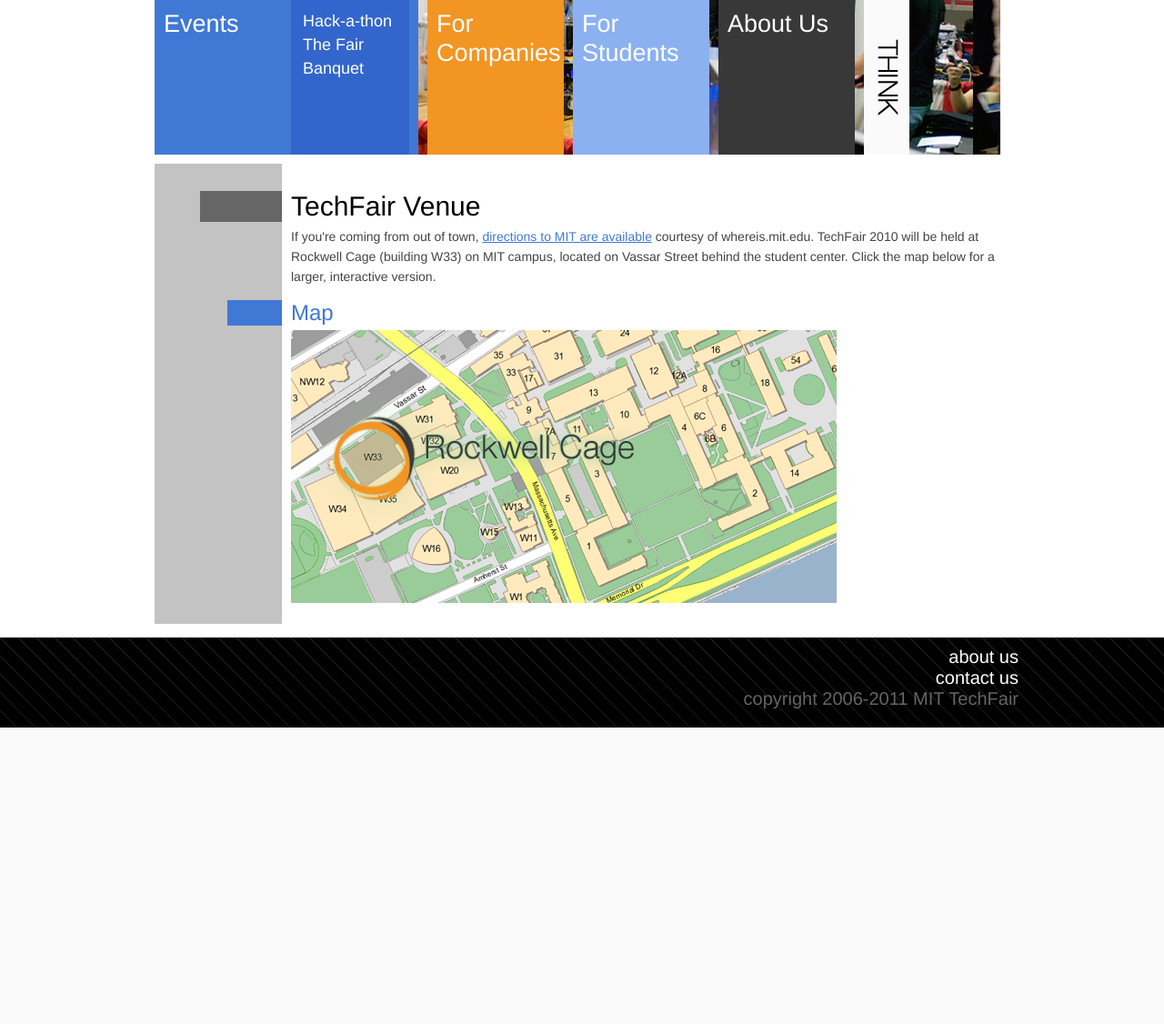
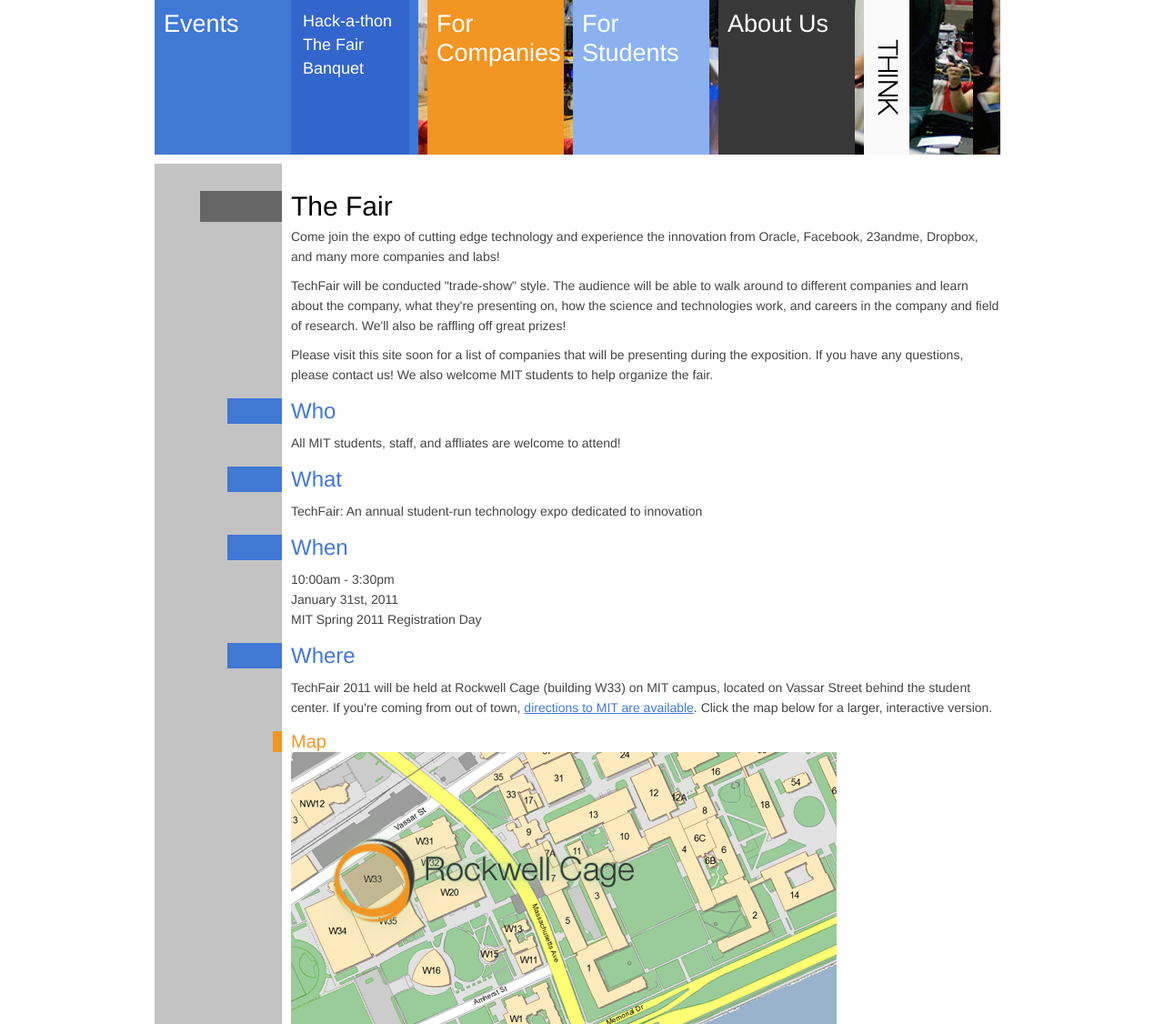
Before and after one commit to techx/techx-techfair-old, a PHP site: page /events/venue in a window 1280 px wide. Shown: the part 100-1226 px from the top of the page at 91% size. Before the commit the page ends 900 px from the top, so only its background shows below. Run offline with PHP 8.4, Linux system fonts and the light colour scheme.

Commit message:
hyatt, student interest, content updates

```diff
--- a/css/style.css
+++ b/css/style.css
@@ -448,7 +448,7 @@ ul.radio span {
 #facebook {
 	background-color: #3B5998;
 	display: inline-block;
-	padding: 10px;
+	padding: 15px;
 	border: 5px solid #FFF;
 	border-radius: 3px;
 	-moz-border-radius: 3px;
--- a/pages/events/hackathon.php
+++ b/pages/events/hackathon.php
@@ -13,7 +13,7 @@
 	</form>
 </div>
 <h2>What</h2>
-<p>The Hack-a-thon is a coding competition sponsored by Facebook. Hack individually or in teams, or form up to teams of 10!
+<p>The Hack-a-thon is a coding competition sponsored by Facebook. Hack individually or form up to teams of 10!
 This competition is open to all MIT students. Build something awesome that you've always wanted to build. Facebook Engineers will be on site to work with you and judge the final projects. Food/caffeine/free shirts will be distributed.</p>
 <h3>Prizes</h3>
 <p><strong>$1000 in awards</strong> and, of course, notoriety to be gained</p>
--- a/pages/events/venue.php
+++ b/pages/events/venue.php
@@ -1,4 +1,22 @@
-<h1>TechFair Venue</h1>
-<p>If you're coming from out of town, <a href="http://whereis.mit.edu/directions.html">directions to MIT are available</a> courtesy of whereis.mit.edu. TechFair 2010 will be held at Rockwell Cage (building W33) on MIT campus, located on Vassar Street behind the student center. Click the map below for a larger, interactive version.</p>
-<h2>Map</h2>
+<h1>The Fair</h1>
+<p>Come join the expo of cutting edge technology and experience the innovation from Oracle, Facebook, 23andme, Dropbox, and many more companies and labs!</p>
+<p>TechFair will be conducted "trade-show" style. The audience will be able to walk around to different companies and learn about the company, what they're presenting on, how the science and technologies work, and careers in the company and field of research. We'll also be raffling off great prizes!</p>
+<p>Please visit this site soon for a list of companies that will be presenting during the exposition. If you have any questions, please contact us! We also welcome MIT students to help organize the fair.</p>
+
+<h2>Who</h2>
+<p>All MIT students, staff, and affliates are welcome to attend!</p>
+
+<h2>What</h2>
+<p>TechFair: An annual student-run technology expo dedicated to innovation</p>
+
+<h2>When</h2>
+<p>
+10:00am - 3:30pm<br>
+January 31st, 2011<br>
+MIT Spring 2011 Registration Day
+</p>
+
+<h2>Where</h2>
+<p>TechFair 2011 will be held at Rockwell Cage (building W33) on MIT campus, located on Vassar Street behind the student center. If you're coming from out of town, <a href="http://whereis.mit.edu/directions.html">directions to MIT are available</a>. Click the map below for a larger, interactive version.</p>
+<h3>Map</h3>
 <a href="http://whereis.mit.edu/?go=W33"><img src="/img/map.png" alt="map of MIT" /></a>
--- /dev/null
+++ b/pages/students/interest.php
@@ -0,0 +1 @@
+<iframe src="https://spreadsheets0.google.com/embeddedform?formkey=dFRaLXB4dzdjNGxNUElDbkJLMU1EU1E6MQ" width="760" height="1000" frameborder="0" marginheight="0" marginwidth="0">Loading...</iframe>
--- a/pages/students/startups.php
+++ b/pages/students/startups.php
@@ -7,7 +7,7 @@
 	<li>Make long lasting connections with companies</li>
 	<li>Get inspired by other startups</li>
 </ul>
-<p>Note that startups must be mainly composed of current MIT students. If you do not meet this criteria, we encourage you to learn more about coming to TechFair as <a href="/companies/">a company</a>.</p>
+<p>Note that startups must be mainly composed of current MIT students. If you do not meet this criteria, we encourage you to learn more about coming to TechFair as <a href="/companies/">a company sponsor</a>.</p>
 <p>Preferred application (see below) deadline is <u>December 20 with rolling applications afterward</u>. Your startup must be prepared for interviews by the first week of January.</p>
 
 <?php
--- a/parts/routevar.php
+++ b/parts/routevar.php
@@ -53,13 +53,13 @@ $routes = array(
 		'packages' => array(
 			'title' => 'Sponsorship / '.$basetitle,
 			'content' => 'pages/companies/packages.php',
-			'name' => 'Sponsorship Packages'
+			'name' => 'Sponsorship Packages & Registration'
 		),
-		'register' => array(
-			'title' => 'Register / '.$basetitle,
-			'content' => 'pages/companies/register.php',
-			'name' => 'Register'
-		),
+		//'register' => array(
+		//	'title' => 'Register / '.$basetitle,
+		//	'content' => 'pages/companies/register.php',
+		//	'name' => 'Register'
+		//),
 		'portal' => array(
 			'external' => 'http://www.mittechfair.org/portal/index.php',
 			'name' => 'Company Portal'
--- a/parts/routing.php
+++ b/parts/routing.php
@@ -34,9 +34,12 @@ else
 	} elseif ($sectionName=='getabooth') {
 		$redirect = true;
 		header('Location: /students/individual/');
-	} elseif ($sectionName=='mitstartup' || $sectionName=='mitstartups') {
+	} elseif ($sectionName=='mitstartup' || $sectionName=='mitstartups' || $sectionName=='startups') {
 		$redirect = true;
 		header('Location: /students/startups/');
+	} elseif ($sectionName=='engage') {
+		$redirect = true;
+		header('Location: /pages/students/interest.php');
 	} else {
 		$redirect = false;
 	}
--- a/parts/templates/home.php
+++ b/parts/templates/home.php
@@ -43,13 +43,13 @@
 				<p><a href="/companies/">why techfair</a></p>
 				<p><a href="/companies/packages/">sponsorship packages</a></p>
 				<p><a href="http://mittechfair.org/portal/">company sign in</a></p>
-				<p><a href="/student/">MIT student exhibitors</a></p>
+				<p><a href="/students/">MIT student exhibitors</a></p>
 			</div>
 		</div>
 	<div id="c3">
 		<div id="menu">
 			<ul>
-				<li id="map"><a href="/events/venue/" class="box">venue</a></li>
+				<li id="map"><a href="/events/venue/" class="box">the fair</a></li>
 				<li id="team"><a href="/about/" class="box">about us</a></li>
 				<li id="history"><a href="/drop/" class="box">r&#233;sum&#233; drop</a></li>
 			</ul>
```
Also changed, not shown: pages/companies/packages.php (+6 -6 lines), pages/events/banquet.php (+8 -2 lines), pages/events/fair.php (+8 -3 lines), pages/students/exhibit.php (+19 -1 lines), img/hyatt.PNG (added).
